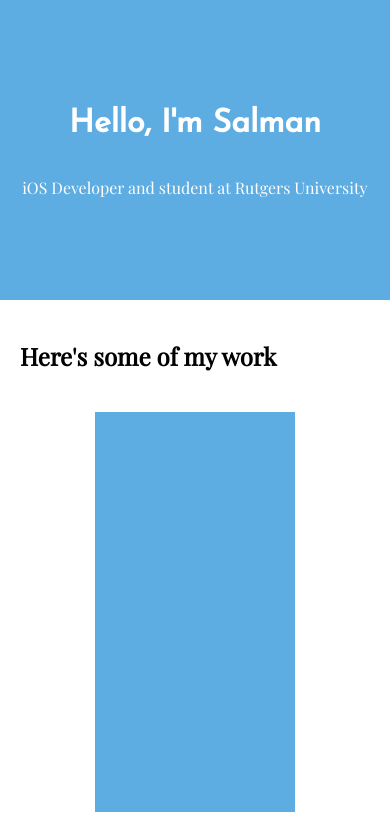
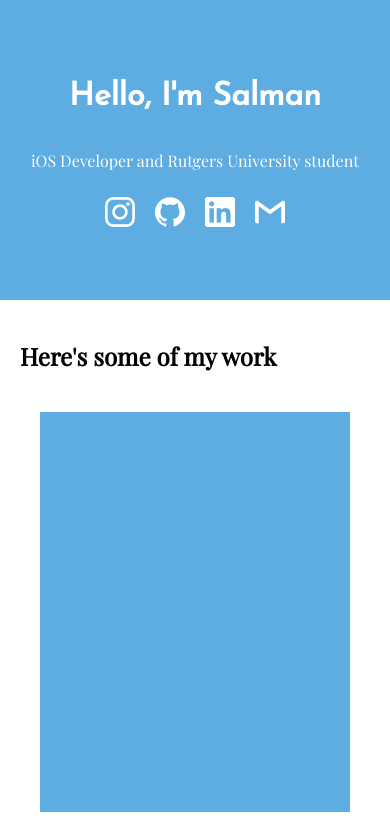
Before and after one commit to Salamander1012/Personal-Website, a plain HTML site: page index.html in a window 390 px wide. Shown: the top 829 px of the page. Drawn offline with nearby package versions, Linux system fonts and the light colour scheme.

Commit message:
add social media and fixed mobile spacing

```diff
--- a/index.html
+++ b/index.html
@@ -13,7 +13,13 @@
       <div class="col bio-col">
         <div class="bio">
           <h1>Hello, I'm Salman</h1>
-          <p>iOS Developer and student at Rutgers University</p>
+          <p>iOS Developer and Rutgers University student</p>
+          <div class="social">
+            <a href="https://www.instagram.com/salman.fakhri2/" target="_blank"><img src="instagram.svg"  alt="Kiwi standing on oval"></a>
+            <a href="https://github.com/Salamander1012" target="_blank"><img src="github.svg" alt="Kiwi standing on oval"></a>
+            <a href="https://www.linkedin.com/in/salmanfakhri/" target="_blank"><img src="linkedin.svg" alt="Kiwi standing on oval"></a>
+            <a href="mailto:salmanfakhri2@gmail.com?Subject=Hello%20"><img src="gmail.svg" alt="Kiwi standing on oval"></a>
+          </div>
         </div>
       </div>
       <div class="col projects-col">
--- a/styles.css
+++ b/styles.css
@@ -5,36 +5,33 @@
   display: -webkit-flex;
   display: -ms-flexbox;
   display: flex;
-  flex-direction: row;
+  flex-direction: column;
   overflow: hidden;
 }
 
 .flexbox .col {
-  flex: 1;
-  height: 100vh;
+  /*flex: 1;*/
+
 
 }
 
 .bio-col {
+  flex: 4;
   background-color: #5DADE2;
   display: flex;
   flex-direction: column;
   justify-content: center;
   align-items: center;
+  height: 100vh;
 
 }
 
 .projects-col {
+  flex: 6;
   background-color: white;
 }
 
-@media only screen and (max-width: 900px) {
-    .flexbox {
-        flex-direction: column;
-    }
 
-
-}
 
 /***************BIOOOO********/
 .bio {
@@ -56,11 +53,17 @@
   font-family: 'Playfair Display', serif;
 }
 
+.social {
+  display: flex;
+}
+.social img {
+  width: 30px;
+  height: 30px;
+  margin: 10px;
+}
 /***********PROJECTS**********/
 
-.projects-col {
-  overflow: scroll;
-}
+
 .projects-container {
   padding: 20px;
 
@@ -74,14 +77,34 @@
 .grid {
   display: flex;
   flex-wrap: wrap;
-  justify-content: space-around;
-  align-items: flex-start;
   overflow: auto;
 }
 
 .grid-item {
-  width: 200px;
+  width: 90%;
   height: 400px;
   background-color: #5DADE2;
-  margin-top: 20px;
+  margin: 20px;
 }
+
+/********media query********/
+
+@media only screen and (min-width: 900px) {
+    .flexbox {
+        flex-direction: row;
+    }
+
+    .flexbox .col {
+      height: 100vh;
+    }
+
+    .projects-col {
+      overflow: scroll;
+    }
+
+    .grid-item {
+      width: 43%;
+    }
+
+
+}
```
Also changed, not shown: github.svg (added), gmail.svg (added), instagram.svg (added), linkedin.svg (added).
